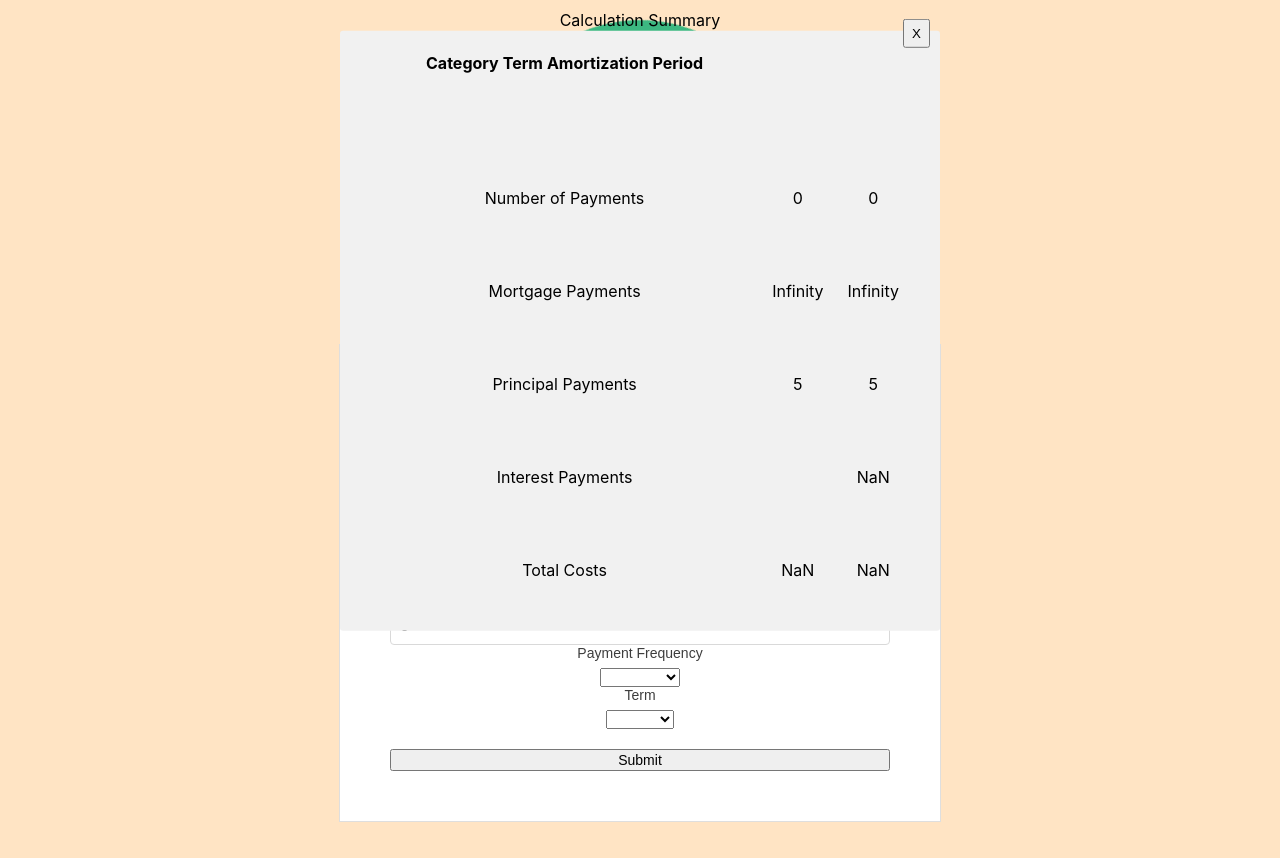
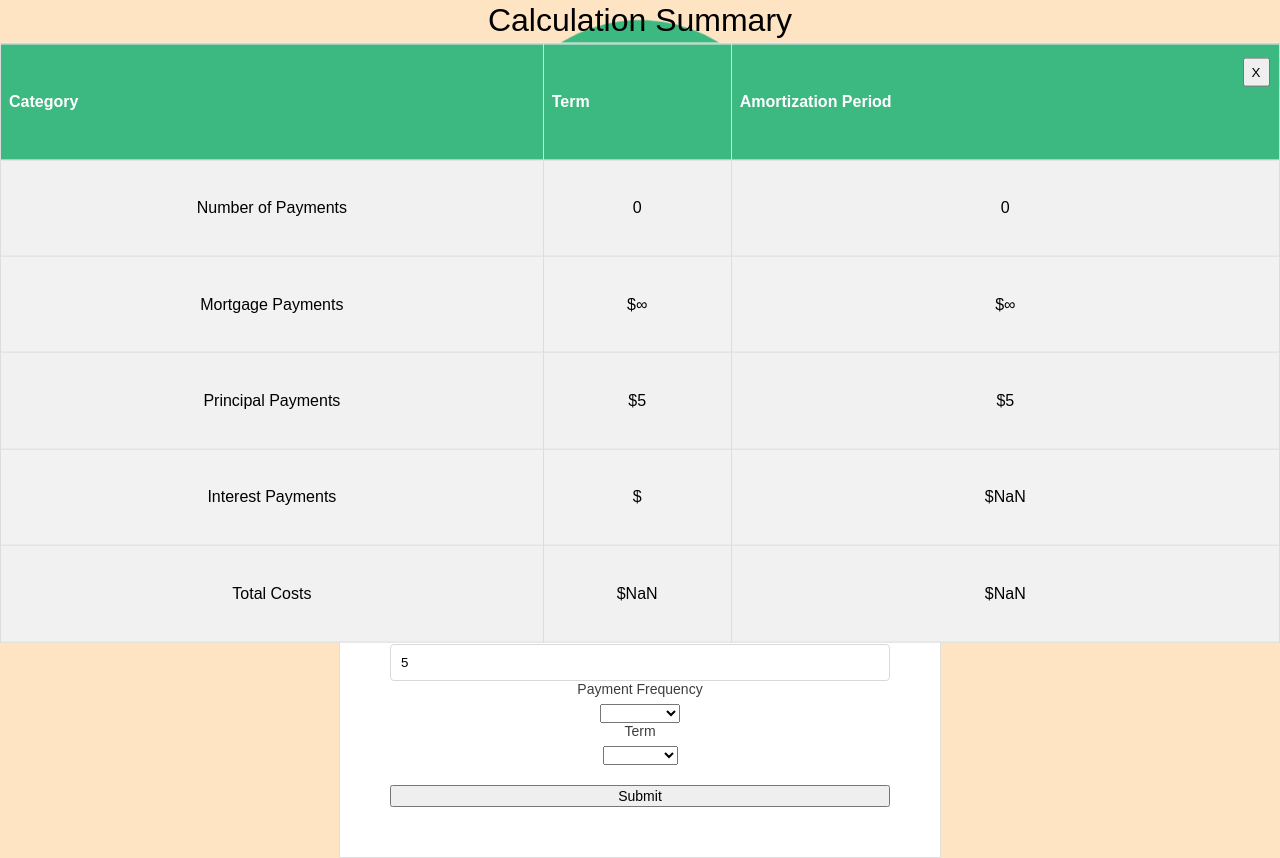
Before and after one commit to Charlesdigital/Mortgage-Calculator, a React (Create React App) app in the folder frontend/: page / in a window 1280 px wide. Both pictures are taken after typing "5", "5", "5" into the empty fields and a click on the button "Submit". Before the commit the page ends 822 px from the top, so only its background shows below. Built offline with nearby package versions, Linux system fonts and the light colour scheme.

Commit message:
add comma in summary and clean up css

```diff
--- a/frontend/src/components/paymentContainer/paymentContainer.jsx
+++ b/frontend/src/components/paymentContainer/paymentContainer.jsx
@@ -53,6 +53,8 @@ function PaymentContainer() {
         <div className="rowGroup">
           <label className="MortgageAmount">Mortgage Amount</label>
           <span className="icon">$</span>
+          <div title="Add the mortgage you need to pay">?</div>
+
           <input
             type="number"
             min="1"
@@ -62,7 +64,7 @@ function PaymentContainer() {
           ></input>
         </div>
         <div className="rowGroup">
-          <label className="InterestRate"></label>
+          <label className="InterestRate">Interest Rate</label>
           <span className="icon">%</span>
           <input
             type="number"
@@ -96,15 +98,25 @@ function PaymentContainer() {
           <select name="term" onChange={handleChange}>
             <option value="0"></option>
             <option value="1 ">1 Year</option>
-            <option value="2">2 Year</option>
-            <option value="3">3 Year</option>
-            <option value="4">4 Year</option>
-            <option value="5">5 Year</option>
-            <option value="6">6 Year</option>
-            <option value="7">7 Year</option>
-            <option value="8">8 Year</option>
-            <option value="9">9 Year</option>
-            <option value="10">10 Year</option>
+            <option value="2">2 Years</option>
+            <option value="3">3 Years</option>
+            <option value="4">4 Years</option>
+            <option value="5">5 Years</option>
+            <option value="6">6 Years</option>
+            <option value="7">7 Years</option>
+            <option value="8">8 Years</option>
+            <option value="9">9 Years</option>
+            <option value="10">10 Years</option>
+            <option value="11">11 Years</option>
+            <option value="12">12 Years</option>
+            <option value="13">13 Years</option>
+            <option value="14">14 Years</option>
+            <option value="15">15 Years</option>
+            <option value="16">16 Years</option>
+            <option value="17">17 Years</option>
+            <option value="18">18 Years</option>
+            <option value="19">19 Years</option>
+            <option value="20">20 Years</option>
           </select>{" "}
         </div>
         {/* <button
--- a/frontend/src/components/summary/summary.css
+++ b/frontend/src/components/summary/summary.css
@@ -31,15 +31,35 @@ body.active-modal {
     background: #f1f1f1;
     padding: 14px 28px;
     border-radius: 3px;
-    /* max-width: 600px; */
     min-width: 600px;
     min-height: 600px;
+    font-family: Arial, Helvetica, sans-serif;
+    border-collapse: collapse;
+    width: 100%;
 
+  }
+
+  .modal-content td, .modal-content th {
+    border: 1px solid #ddd;
+    padding: 8px;
+  }
+
+  .modal-content tr:nth-child(even){background-color: #f2f2f2;}
+
+  .modal-content th {
+    padding-top: 12px;
+    padding-bottom: 12px;
+    text-align: left;
+    background-color: #3CB881;
+    color: white;
+  }
+.close-modal {
+    position: absolute;
+    right: 10px;
+    padding: 5px 7px;
+    margin-top: 15px;
 }
 
-.close-modal {
-    position: absolute;
-    top: 10px;
-    right: 10px;
-    padding: 5px 7px;
+.calc-title {
+    font-size:xx-large
 }
--- a/frontend/src/components/summary/summary.jsx
+++ b/frontend/src/components/summary/summary.jsx
@@ -32,6 +32,7 @@ const InterestPaymentTerm = totalCostTerm - (numberofPaymentsforTerms/numberofPa
 
 const InterestPaymentTotal = Math.round((totalCostAmortizationPeriod - mortgage)*100)/100
 
+const mortgageAmount = parseInt(mortgage)
 
     console.log("duh", pay)
     console.log("duh2", interestRate)
@@ -59,46 +60,45 @@ const InterestPaymentTotal = Math.round((totalCostAmortizationPeriod - mortgage)
       <div classNAme="overlay">
 
       <table className='modal-content'>
-      <button className="close-modal" onClick={props.toggleModal}>
+
+        <caption className="calc-title">Calculation Summary</caption>
+        <button className="close-modal" onClick={props.toggleModal}>
         X
       </button>
-        <caption>Calculation Summary</caption>
-        <thread>
           <tr>
-            <th >Category</th>
+            <th>Category</th>
             <th>Term</th>
             <th>Amortization Period</th>
           </tr>
-        </thread>
         <tbody>
           <tr>
             <td>Number of Payments</td>
-            <td>{numberofPaymentsforTerms}</td>
-            <td>{numberofPaymentsforAmortizationPeriod}</td>
+            <td>{numberofPaymentsforTerms.toLocaleString()}</td>
+            <td>{numberofPaymentsforAmortizationPeriod.toLocaleString()}</td>
           </tr>
 
           <tr>
             <td>Mortgage Payments</td>
-            <td>{pay}</td>
-            <td>{pay}</td>
+            <td>${pay.toLocaleString()}</td>
+            <td>${pay.toLocaleString()}</td>
           </tr>
 
           <tr>
             <td>Principal Payments</td>
-            <td>5</td>
-            <td>{mortgage}</td>
+            <td>$5</td>
+            <td>${mortgageAmount.toLocaleString()}</td>
           </tr>
 
           <tr>
             <td>Interest Payments</td>
-            <td></td>
-            <td>{InterestPaymentTotal}</td>
+            <td>$</td>
+            <td>${InterestPaymentTotal.toLocaleString()}</td>
           </tr>
 
           <tr>
             <td>Total Costs</td>
-            <td>{totalCostTerm}</td>
-            <td>{totalCostAmortizationPeriod}</td>
+            <td>${totalCostTerm.toLocaleString()}</td>
+            <td>${totalCostAmortizationPeriod.toLocaleString()}</td>
           </tr>
         </tbody>
 
```
Also changed, not shown: frontend/src/components/paymentContainer/paymentContainer.css (line endings or trailing spaces).
